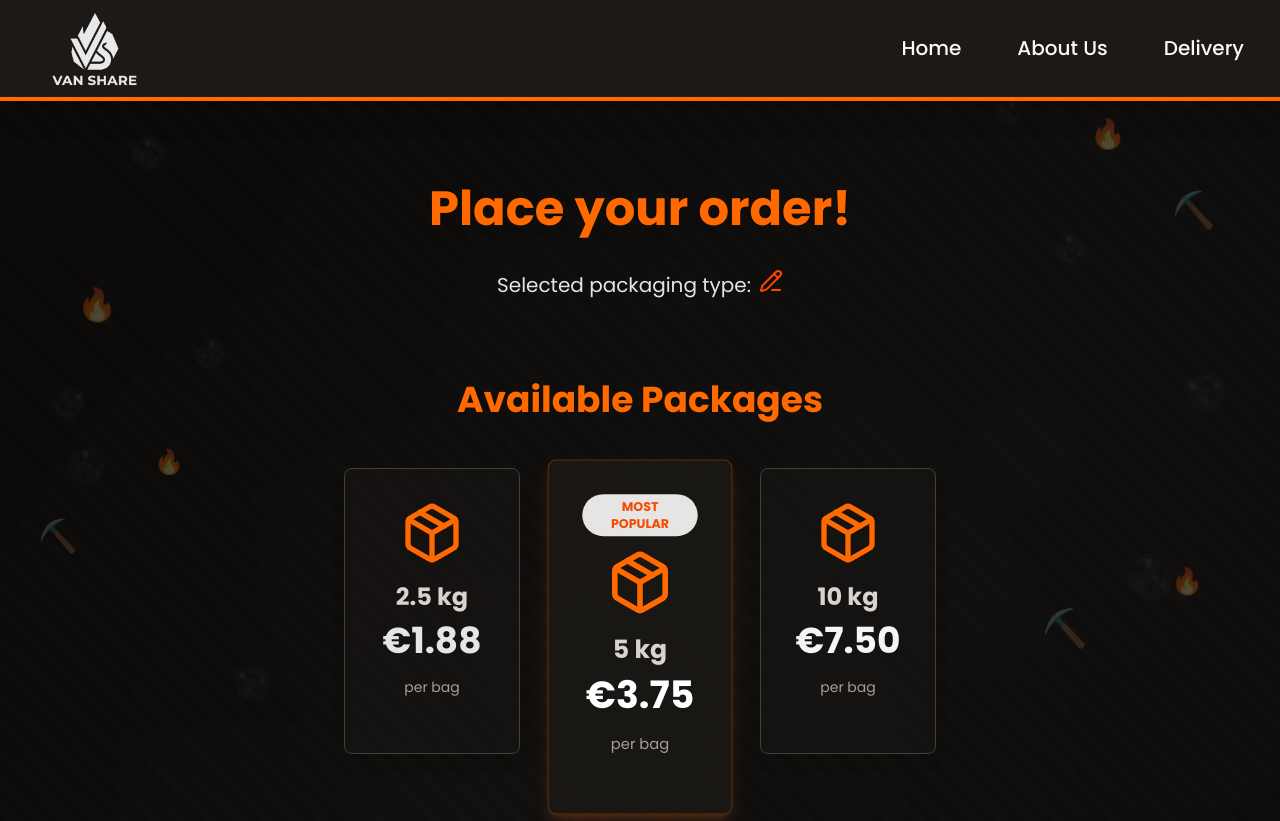
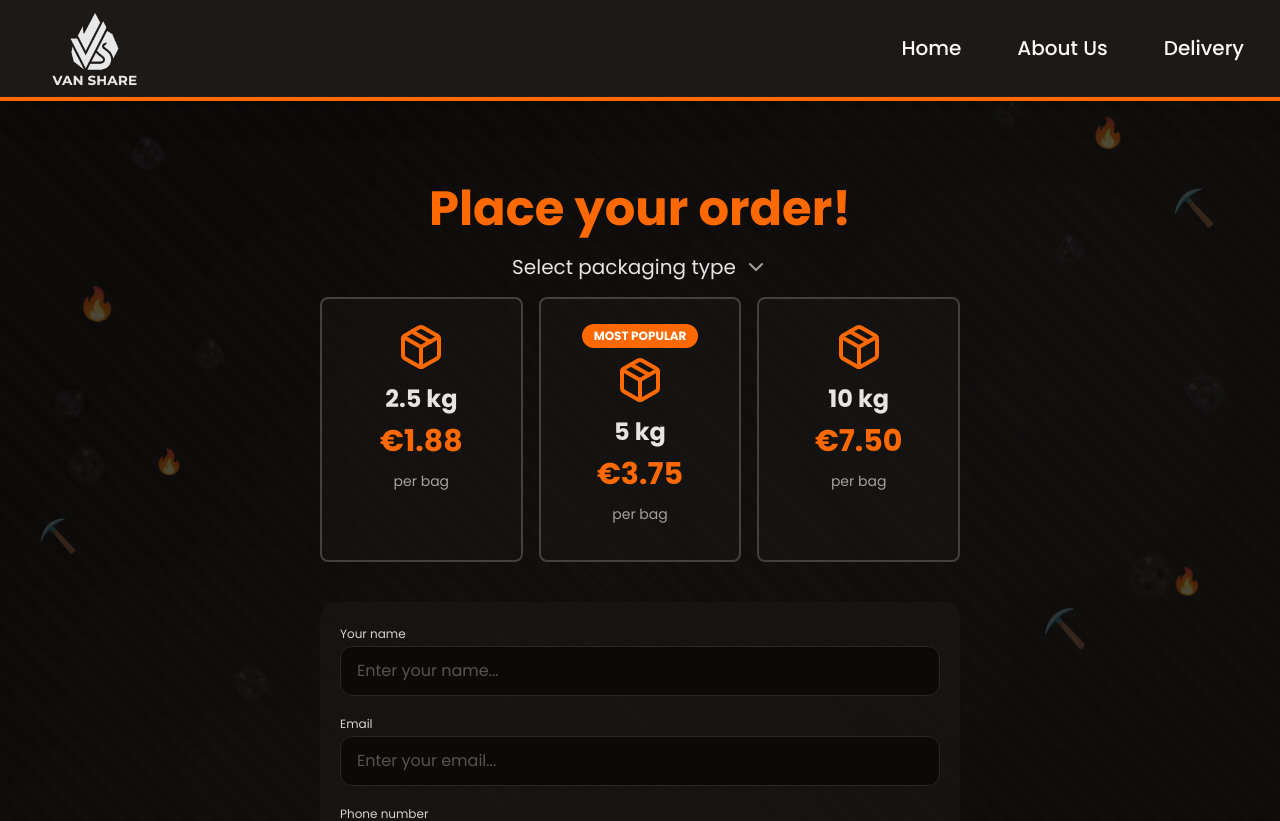
Before and after one commit to guitobi/coal-lending, a React (Vite) app in the folder client/: page /order in a window 1280 px wide. Shown: the top 821 px of the page. Built offline with nearby package versions, Linux system fonts and the light colour scheme; a web font is replaced by a local one.

Commit message:
feat: refactor ProductPackages component to simplify weight selection, enhance Order page with form validation and dynamic package selection

```diff
--- a/client/src/features/Home/ProductPackages.jsx
+++ b/client/src/features/Home/ProductPackages.jsx
@@ -1,60 +1,11 @@
 import { Package } from "lucide-react";
 import { Link } from "react-router";
 import Button from "../../ui/Button";
-import { useState } from "react";
 
-const PackageWrapper = ({
-  children,
-  weight,
-  onSelectWeight,
-  handlePackageClick,
-  links,
-}) => {
-  if (onSelectWeight) {
-    return (
-      <div
-        onClick={() => handlePackageClick(weight)}
-        className="cursor-pointer"
-      >
-        {children}
-      </div>
-    );
-  }
-  return (
-    <Link to={links && "order"} state={{ weight }}>
-      {children}
-    </Link>
-  );
-};
-
-function ProductPackages({
-  links = false,
-  onSelectWeight,
-  selectedWeight,
-  isHiddenDescription = false,
-  isOrderButtons = false,
-}) {
-  const [isClosing, setIsClosing] = useState(false);
-
-  const handlePackageClick = (weight) => {
-    if (selectedWeight === weight) {
-      return;
-    }
-
-    if (onSelectWeight) {
-      setIsClosing(true);
-      setTimeout(() => {
-        onSelectWeight(weight);
-        setIsClosing(false);
-      }, 300);
-    }
-  };
-
-  const isSelected = (weight) => selectedWeight === weight;
-
+function ProductPackages({ isOrderButtons = false }) {
   // Базові стилі для карток
   const baseCardStyles =
-    "rounded-lg p-6 sm:p-8 shadow-lg transition-all duration-300 border";
+    "rounded-lg p-6 sm:p-8 shadow-lg transition-all duration-300 border hover:shadow-2xl";
 
   return (
     <section
@@ -67,26 +18,9 @@ function ProductPackages({
 
       <div className="grid grid-cols-1 md:grid-cols-3 gap-6 sm:gap-8">
         {/* --- 2.5 kg --- */}
-        <PackageWrapper
-          weight="2.5kg"
-          onSelectWeight={onSelectWeight}
-          handlePackageClick={handlePackageClick}
-          links={links}
-        >
+        <Link to="order" state={{ weight: "2.5 kg" }}>
           <div
-            className={`
-              ${baseCardStyles} bg-stone-900/40 hover:shadow-2xl
-              ${
-                isClosing
-                  ? "animate-fade-out-up opacity-100" // ВИХІД: летить вгору (0.3s)
-                  : "animate-fade-in-up opacity-0" // ВХІД: з'являється знизу (0.5s)
-              }
-              ${
-                isSelected("2.5kg")
-                  ? "border-orange-500 ring-2 ring-orange-500/50 shadow-orange-500/50"
-                  : "border-stone-700 hover:border-amber-600"
-              }
-            `}
+            className={`${baseCardStyles} bg-stone-900/40 border-stone-700 hover:border-amber-600`}
           >
             <div className="text-center">
               <Package className="w-12 h-12 sm:w-16 sm:h-16 mx-auto mb-4 text-orange-500" />
@@ -97,45 +31,21 @@ function ProductPackages({
                 €1.88
               </div>
               <div className="text-sm text-stone-400 mb-6">per bag</div>
-              {!isHiddenDescription && (
               <ul className="text-left space-y-2 text-sm sm:text-base text-stone-300 pb-2">
                 <li>✓ Perfect for small grills</li>
                 <li>✓ Ideal for 2-3 people</li>
                 <li>✓ Easy to store</li>
                 <li>✓ Sealed packaging</li>
               </ul>
-              )}
-              {isSelected("2.5kg") && (
-                <p className="rounded-full bg-stone-300 font-semibold text-stone-800">
-                  selected
-                </p>
-              )}
               {isOrderButtons && <Button type="small">Order now</Button>}
             </div>
           </div>
-        </PackageWrapper>
+        </Link>
 
         {/* --- 5 kg --- */}
-        <PackageWrapper
-          weight="5kg"
-          onSelectWeight={onSelectWeight}
-          handlePackageClick={handlePackageClick}
-          links={links}
-        >
+        <Link to="order" state={{ weight: "5 kg" }}>
           <div
-            className={`
-              ${baseCardStyles} bg-stone-900/80 hover:shadow-2xl md:transform md:scale-105
-              ${
-                isClosing
-                  ? "animate-fade-out-up opacity-100" // ВИХІД
-                  : "animate-fade-in-up opacity-0 anim-delay-150" // ВХІД (із затримкою)
-              }
-              ${
-                isSelected("5kg")
-                  ? "border-orange-500 ring-2 ring-orange-500/50 shadow-orange-500/50"
-                  : "border-orange-500/30 shadow-[rgba(249,115,22,0.2)]"
-              }
-            `}
+            className={`${baseCardStyles} bg-stone-900/80 md:transform md:scale-105 border-orange-500/30 shadow-[rgba(249,115,22,0.2)]`}
           >
             <div className="text-center">
               <div className="bg-stone-200 text-orange-600 text-xs font-bold py-1 px-3 rounded-full inline-block mb-3">
@@ -149,45 +59,21 @@ function ProductPackages({
                 €3.75
               </div>
               <div className="text-sm text-stone-400 mb-6">per bag</div>
-              {!isHiddenDescription && (
               <ul className="text-left space-y-2 text-sm sm:text-base text-stone-300 pb-2">
                 <li>✓ Best value option</li>
                 <li>✓ Perfect for families</li>
                 <li>✓ Multiple grilling sessions</li>
                 <li>✓ Premium packaging</li>
               </ul>
-              )}
-              {isSelected("5kg") && (
-                <p className="rounded-full bg-stone-300 font-semibold text-stone-800">
-                  selected
-                </p>
-              )}
               {isOrderButtons && <Button type="small">Order now</Button>}
             </div>
           </div>
-        </PackageWrapper>
+        </Link>
 
         {/* --- 10 kg --- */}
-        <PackageWrapper
-          weight="10kg"
-          onSelectWeight={onSelectWeight}
-          handlePackageClick={handlePackageClick}
-          links={links}
-        >
+        <Link to="order" state={{ weight: "10 kg" }}>
           <div
-            className={`
-              ${baseCardStyles} bg-stone-900/40 hover:shadow-2xl
-              ${
-                isClosing
-                  ? "animate-fade-out-up opacity-100" // ВИХІД
-                  : "animate-fade-in-up opacity-0 anim-delay-300" // ВХІД (із затримкою)
-              }
-              ${
-                isSelected("10kg")
-                  ? "border-orange-500 ring-2 ring-orange-500/50 shadow-orange-500/50"
-                  : "border-stone-700 hover:border-amber-600"
-              }
-            `}
+            className={`${baseCardStyles} bg-stone-900/40 border-stone-700 hover:border-amber-600`}
           >
             <div className="text-center">
               <Package className="w-12 h-12 sm:w-16 sm:h-16 mx-auto mb-4 text-orange-500" />
@@ -198,23 +84,16 @@ function ProductPackages({
                 €7.50
               </div>
               <div className="text-sm text-stone-400 mb-6">per bag</div>
-              {!isHiddenDescription && (
               <ul className="text-left space-y-2 text-sm sm:text-base text-stone-300 pb-2">
                 <li>✓ Commercial use ready</li>
                 <li>✓ Best price per kg</li>
                 <li>✓ Long-lasting supply</li>
                 <li>✓ Heavy-duty packaging</li>
               </ul>
-              )}
-              {isSelected("10kg") && (
-                <p className="rounded-full bg-stone-300 font-semibold text-stone-800">
-                  selected
-                </p>
-              )}
               {isOrderButtons && <Button type="small">Order now</Button>}
             </div>
           </div>
-        </PackageWrapper>
+        </Link>
       </div>
 
       {/* Footer Info */}
--- a/client/src/index.css
+++ b/client/src/index.css
@@ -1,14 +1,14 @@
 @import "tailwindcss";
 
 @layer utilities {
-  /* Клас появи: плавно (0.5с), знизу вгору */
+  /* Клас появи: плавно (0.3с), знизу вгору */
   .animate-fade-in-up {
-    animation: fade-in-up 0.5s ease-out forwards;
+    animation: fade-in-up 0.3s ease-out forwards;
   }
 
-  /* Клас зникнення: швидко (0.3с), спливає ВГОРУ */
+  /* Клас зникнення: швидко (0.2с), спливає ВГОРУ */
   .animate-fade-out-up {
-    animation: fade-out-up 0.3s ease-in forwards;
+    animation: fade-out-up 0.2s ease-in forwards;
   }
 }
 
@@ -18,10 +18,6 @@
   --font-family-zalando: "Zalando Sans SemiExpanded", sans-serif;
   --font-family-poppins: "Poppins", sans-serif;
   --font-family-space-grotesk: "Space Grotesk", sans-serif;
-
-  /* Реєстрація анімацій у темі */
-  --animate-fade-in-up: fade-in-up 0.5s ease-out forwards;
-  --animate-fade-out-up: fade-out-up 0.3s ease-in forwards;
 
   /* Кейфрейми */
   @keyframes fade-in-up {
@@ -42,18 +38,9 @@
     }
     100% {
       opacity: 0;
-      transform: translateY(-20px); /* Пливе вгору */
+      transform: translateY(-20px);
     }
   }
-}
-
-/* Утиліти затримки */
-@utility anim-delay-150 {
-  animation-delay: 150ms;
-}
-
-@utility anim-delay-300 {
-  animation-delay: 300ms;
 }
 
 /* Базові стилі */
--- a/client/src/pages/Home.jsx
+++ b/client/src/pages/Home.jsx
@@ -12,7 +12,7 @@ function Home() {
 
       <div className="relative overflow-visible z-10">
         {/* <KeyFeatures /> */}
-        <ProductPackages links={true} isOrderButtons={true} />
+        <ProductPackages isOrderButtons={true} />
       </div>
 
       <div className="relative z-0 -mt-1">
--- a/client/src/pages/Order.jsx
+++ b/client/src/pages/Order.jsx
@@ -1,20 +1,75 @@
-import { PencilLine } from "lucide-react";
 import Button from "../ui/Button";
 import { useLocation } from "react-router";
-import ProductPackages from "../features/Home/ProductPackages";
-import { useState, useEffect } from "react";
+import { useEffect, useState } from "react";
+import { useForm } from "react-hook-form";
+import { Package, ChevronDown, ChevronUp } from "lucide-react";
+
+const packages = [
+  {
+    weight: "2.5 kg",
+    price: "€1.88",
+    features: ["Perfect for small grills", "Ideal for 2-3 people"],
+  },
+  {
+    weight: "5 kg",
+    price: "€3.75",
+    features: ["Best value option", "Perfect for families"],
+    popular: true,
+  },
+  {
+    weight: "10 kg",
+    price: "€7.50",
+    features: ["Commercial use ready", "Best price per kg"],
+  },
+];
 
 function Order() {
+  const {
+    handleSubmit,
+    register,
+    formState: { errors },
+    setValue,
+    watch,
+  } = useForm();
   const { state } = useLocation();
 
-  const [selectedWeight, setSelectedWeight] = useState(state?.weight);
-  const [isEditing, setIsEditing] = useState(!state?.weight);
+  const selectedPackage = watch("packageType");
+  const numberOfBags = watch("numberOfBags");
+
+  const [isExpanded, setIsExpanded] = useState(false);
+  const [isAnimating, setIsAnimating] = useState(false);
 
   useEffect(() => {
-    if (selectedWeight) {
-      setIsEditing(false);
+    if (state?.weight) {
+      setValue("packageType", state.weight);
     }
-  }, [selectedWeight]);
+  }, [state?.weight, setValue]);
+
+  // Обробка анімації згортання
+  useEffect(() => {
+    if (isAnimating) {
+      const timer = setTimeout(() => {
+        setIsExpanded(false);
+        setIsAnimating(false);
+      }, 200);
+
+      return () => clearTimeout(timer);
+    }
+  }, [isAnimating]);
+
+  const toggleExpand = (e) => {
+    e.stopPropagation();
+    if (isExpanded) {
+      setIsAnimating(true);
+    } else {
+      setIsExpanded(true);
+    }
+  };
+
+  const handlePackageSelect = (weight) => {
+    setValue("packageType", weight, { shouldValidate: true });
+    setIsAnimating(true);
+  };
 
   return (
     <div className="min-h-screen py-16 px-4 max-w-2xl mx-auto relative">
@@ -22,42 +77,118 @@ function Order() {
         Place your order!
       </h2>
 
-      <div className="text-stone-200 text-sm md:text-xl text-center items-center justify-center gap-2 py-4 px-4 flex flex-row mx-auto">
-        <p>
-          Selected packaging type:{" "}
-          <span className="text-orange-500 font-semibold">
-            {selectedWeight}
-          </span>
-        </p>
-        <p>
-          <button onClick={() => setIsEditing((cur) => !cur)}>
-            <PencilLine
-              className="transition-colors duration-500 "
-              color={isEditing ? "orangered" : "#d6d3d1"}
-            />
+      <div className="mb-8">
+        <div className="flex items-center justify-center gap-2 mb-4">
+          <h3 className="text-xl text-stone-200 text-center">
+            Select packaging type
+          </h3>
+          <button
+            type="button"
+            onClick={toggleExpand}
+            className="text-stone-400 hover:text-orange-500 transition-colors"
+          >
+            {isExpanded ? <ChevronUp size={24} /> : <ChevronDown size={24} />}
           </button>
-        </p>
+        </div>
+
+        {/* Вибраний пакет (завжди видимий) */}
+        {selectedPackage && !isExpanded && (
+          <div className="max-w-md mx-auto mb-4 p-4 rounded-lg border-2 border-orange-500 bg-orange-500/10 text-center animate-fade-in-up">
+            <Package className="w-10 h-10 mx-auto mb-2 text-orange-500" />
+            <p className="text-xl font-bold text-stone-200">
+              {selectedPackage}
+            </p>
+            <p className="text-sm text-orange-500 font-semibold mt-1">
+              SELECTED
+            </p>
+          </div>
+        )}
+
+        {/* Всі картки (показуємо коли розгорнуто або нічого не вибрано) */}
+        {(isExpanded || !selectedPackage) && (
+          <div
+            className={`grid grid-cols-1 md:grid-cols-3 gap-4 max-w-4xl mx-auto ${isAnimating ? "animate-fade-out-up" : "animate-fade-in-up"}`}
+          >
+            {packages.map((pkg) => (
+              <div
+                key={pkg.weight}
+                onClick={() => handlePackageSelect(pkg.weight)}
+                className={`
+                  cursor-pointer rounded-lg p-6 border-2 transition-all duration-200
+                  ${
+                    selectedPackage === pkg.weight
+                      ? "border-orange-500 bg-orange-500/10 ring-2 ring-orange-500/50"
+                      : "border-stone-700 bg-stone-900/40 hover:border-orange-500/50"
+                  }
+                `}
+              >
+                <div className="text-center">
+                  {pkg.popular && (
+                    <div className="bg-orange-500 text-white text-xs font-bold py-1 px-3 rounded-full inline-block mb-2">
+                      MOST POPULAR
+                    </div>
+                  )}
+                  <Package className="w-12 h-12 mx-auto mb-3 text-orange-500" />
+                  <h4 className="text-2xl font-bold text-stone-200 mb-2">
+                    {pkg.weight}
+                  </h4>
+                  <p className="text-3xl font-bold text-orange-500 mb-3">
+                    {pkg.price}
+                  </p>
+                  <p className="text-sm text-stone-400 mb-3">per bag</p>
+                  {selectedPackage === pkg.weight && (
+                    <p className="text-sm font-semibold text-orange-500 mb-2">
+                      ✓ SELECTED
+                    </p>
+                  )}
+                </div>
+              </div>
+            ))}
+          </div>
+        )}
+
+        <input
+          type="hidden"
+          {...register("packageType", {
+            required: "Please select a packaging type",
+          })}
+        />
+        {errors?.packageType?.message && (
+          <p
+            role="alert"
+            className="text-center text-sm font-semibold text-red-500 mt-2"
+          >
+            {errors.packageType.message}
+          </p>
+        )}
       </div>
 
-      {isEditing && (
-        <ProductPackages
-          onSelectWeight={setSelectedWeight}
-          selectedWeight={selectedWeight}
-          isHiddenDescription={true}
-        />
-      )}
-
-      <form className="text-stone-100 flex flex-col m-10  rounded-2xl justify-between items-center gap-5 px-5 py-6 bg-stone-900/50  mx-auto">
+      <form
+        onSubmit={handleSubmit((data) => {
+          console.log(data);
+        })}
+        className="text-stone-100 flex flex-col m-10  rounded-2xl justify-between items-center gap-5 px-5 py-6 bg-stone-900/50  mx-auto"
+      >
         <div className="flex flex-col gap-1 w-full">
           <label className="text-xs text-stone-300" htmlFor="name">
             Your name
           </label>
           <input
+            {...register("name", {
+              required: "This field is required",
+              min: 2,
+              max: 15,
+            })}
             className="bg-stone-950 border border-stone-800 rounded-xl px-4 py-3 text-white placeholder-stone-600 focus:outline-none focus:border-orange-500 transition-colors resize-none"
             type="text"
             id="name"
             placeholder="Enter your name..."
           />
+          {errors?.name?.message && (
+            <p role="alert" className="text-xs font-semibold text-red-500">
+              {errors.name.message}
+            </p>
+          )}
         </div>
 
         <div className="flex flex-col gap-1 w-full">
@@ -65,12 +196,25 @@ function Order() {
             Email
           </label>
           <input
+            type="email"
+            {...register("email", {
+              required: "This field is required",
+              pattern: {
+                type: "email",
+                value: /^[A-Z0-9._%+-]+@[A-Z0-9.-]+\.[A-Z]{2,}$/i,
+                message: "Invalid email address",
+              },
+            })}
             className="bg-stone-950 border border-stone-800 rounded-xl px-4 py-3 text-white placeholder-stone-600 focus:outline-none focus:border-orange-500 transition-colors resize-none"
-            type="text"
             name="email"
             id="email"
             placeholder="Enter your email..."
           />
+          {errors?.email?.message && (
+            <p role="alert" className="text-xs font-semibold text-red-500">
+              {errors.email.message}
+            </p>
+          )}
         </div>
 
         <div className="flex flex-col gap-1 w-full">
@@ -78,11 +222,23 @@ function Order() {
             Phone number
           </label>
           <input
+            {...register("phoneNumber", {
+              required: "This field is required",
+              pattern: {
+                value: /^\+?[1-9]\d{6,14}$/,
+                message: "Invalid phone number",
+              },
+            })}
             className="bg-stone-950 border border-stone-800 rounded-xl px-4 py-3 text-white placeholder-stone-600 focus:outline-none focus:border-orange-500  transition-colors resize-none"
             type="text"
             id="phoneNumber"
             placeholder="Enter your phone number..."
           />
+          {errors?.phoneNumber?.message && (
+            <p role="alert" className="text-xs font-semibold text-red-500">
+              {errors.phoneNumber.message}
+            </p>
+          )}
         </div>
 
         <div className="flex flex-col gap-1 w-full">
@@ -90,11 +246,19 @@ function Order() {
             Number of bags
           </label>
           <input
+            {...register("numberOfBags", {
+              required: "This field is required",
+            })}
             className="bg-stone-950 border border-stone-800 rounded-xl px-4 py-3 text-white placeholder-stone-600 focus:outline-none focus:border-orange-500 transition-colors resize-none"
             type="text"
             id="numberOfBags"
             placeholder="Enter number of bags"
           />
+          {errors?.numberOfBags?.message && (
+            <p role="alert" className="text-xs font-semibold text-red-500">
+              {errors.numberOfBags.message}
+            </p>
+          )}
         </div>
 
         <div className="flex flex-col items-start gap-1 w-full  mx-10 ">
@@ -102,19 +266,28 @@ function Order() {
             Comment <span>(optional)</span>
           </label>
           <textarea
+            {...register("commment")}
             className="w-full h-32 bg-stone-950 border border-stone-800 rounded-xl px-4 py-3 text-white placeholder-stone-600 focus:outline-none focus:border-orange-500 transition-colors resize-none"
             name="comment"
             id="comment"
           ></textarea>
         </div>
+        <div className="text-center m-10">
+          <Button type="primary">Submit order</Button>
+        </div>
+        <p>
+          Your total order weight is:{" "}
+          {numberOfBags && selectedPackage
+            ? Number(numberOfBags.split(" ").at(0)) *
+              Number(selectedPackage.split(" ").at(0))
+            : "0"}
+        </p>
       </form>
 
       <p className="text-center text-stone-300 text-xs">
         NOTE! Minimum order is 1 ton.
       </p>
-      <div className="text-center m-10">
-        <Button type="primary">Submit order</Button>
-      </div>
+
       <p className="text-stone-200 text-center text-md md:text-xl">
         And we will contact with you.
       </p>
```
Lines whose indentation alone changed are shown as unchanged.
